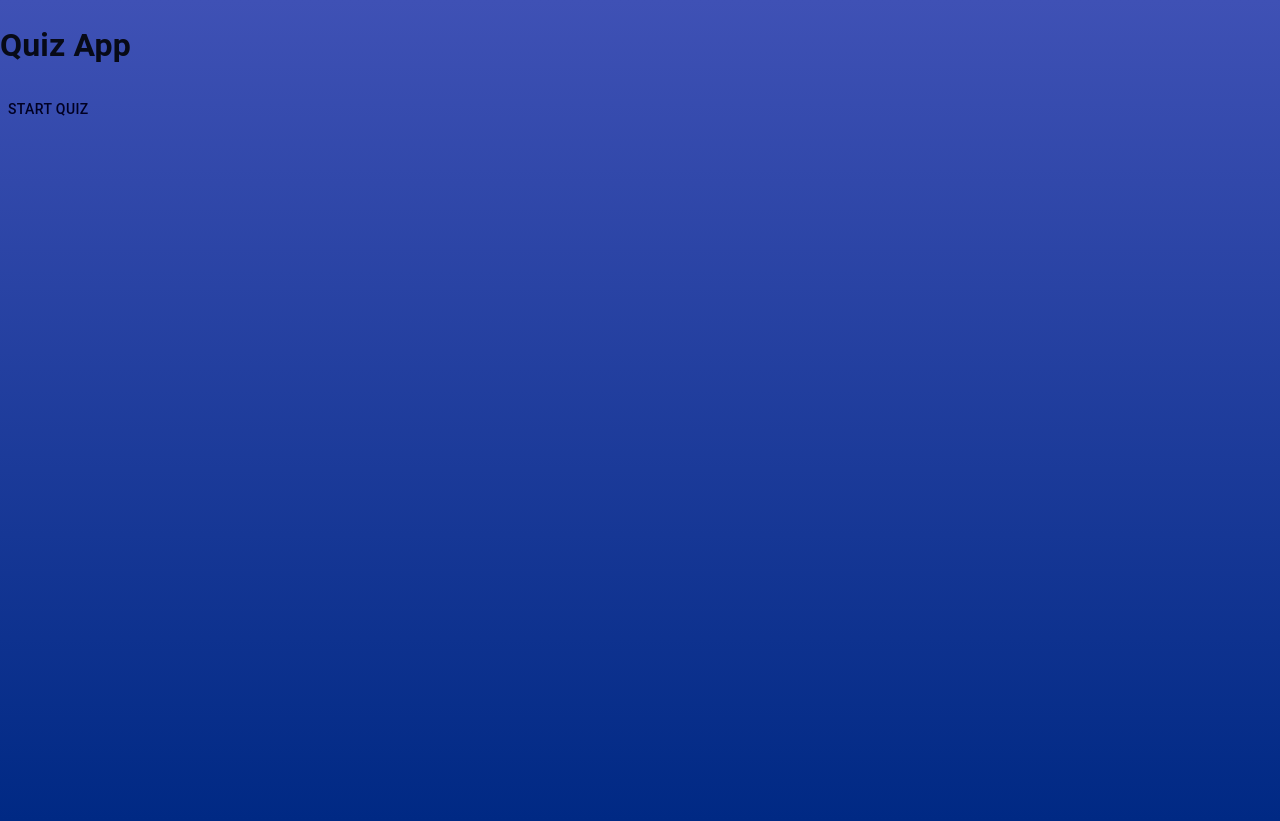
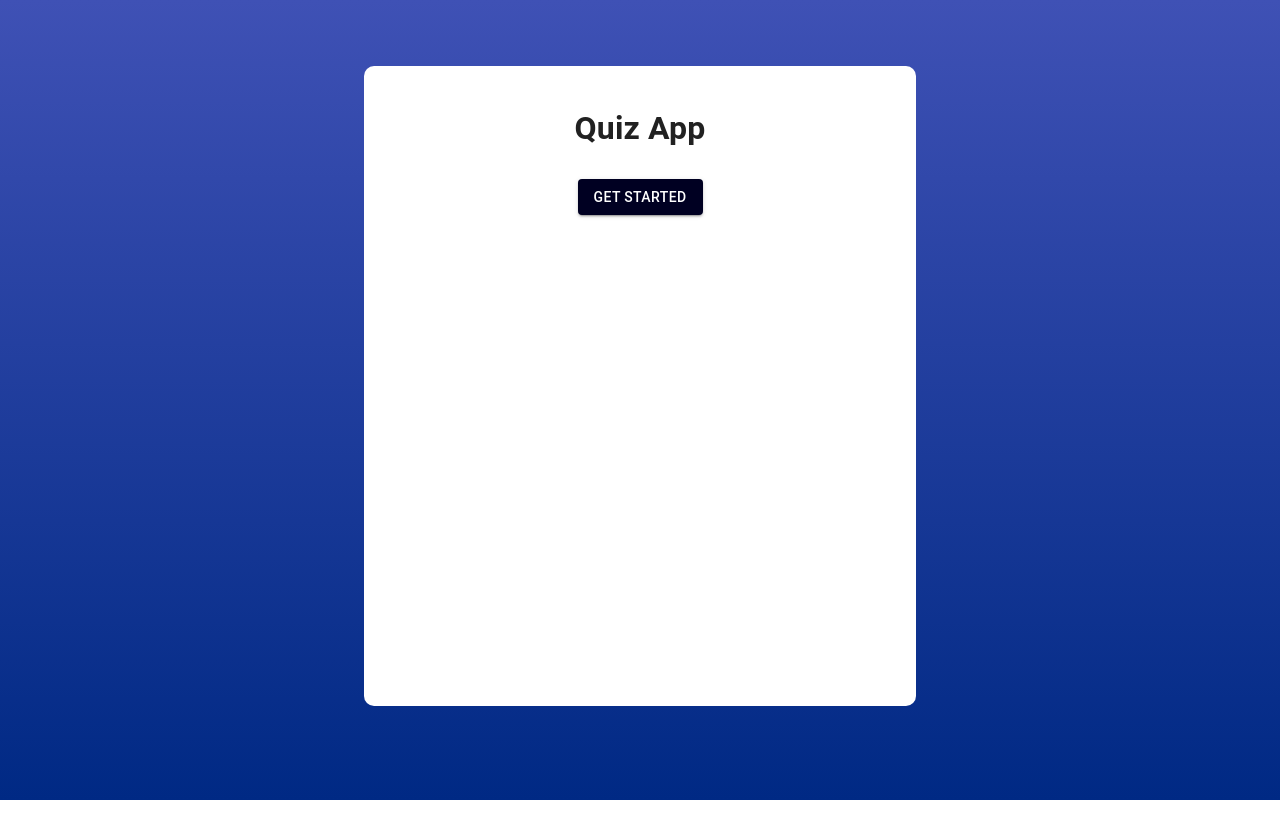
Before and after one commit to Pmacdon15/quizzes, a Next.js app in the folder client/: page / in a window 1280 px wide. After the commit the page ends 800 px from the top, so only its background shows below. Built offline with nearby package versions, Linux system fonts and the light colour scheme.

Commit message:
ft: buttons in page nav

```diff
--- a/client/src/app/page.jsx
+++ b/client/src/app/page.jsx
@@ -3,17 +3,32 @@ import theme from '../../src/theme';
 import {Button} from '@mui/material';
 import { ThemeProvider } from '@mui/material/styles';
 import CssBaseline from '@mui/material/CssBaseline';
+import Box from "@mui/material/Box";
+import Container from "@mui/material/Container";
 
 export default function Home() {
   return (
     <main>
-      <div className="container">
+      <div style={{display: 'flex', justifyContent: 'center', alignItems: 'center'}}>
         <ThemeProvider theme={theme}>
           <CssBaseline />
+          <Container maxWidth="sm">
+        <Box
+          sx={{
+            bgcolor: "#ffffff",
+            height: "80vh",
+            padding: "3%",
+            marginTop: "12%",
+            borderRadius: "10px",
+            display: 'flex', flexDirection: 'column', alignItems: 'center'
+          }}
+        >
         <h1>Quiz App</h1>
         <Link href="/quiz">
-          <Button>Start Quiz</Button>
+          <Button variant="contained" color="primary" style={{ margin: '5px' }}>Get Started</Button>
         </Link>
+        </Box>
+        </Container>
       </ThemeProvider>
       </div>
     </main>
```
Also changed, not shown: client/src/app/questions/[test_name]/page.jsx (+7 -0 lines), client/src/app/quiz/page.jsx (+30 -33 lines).
